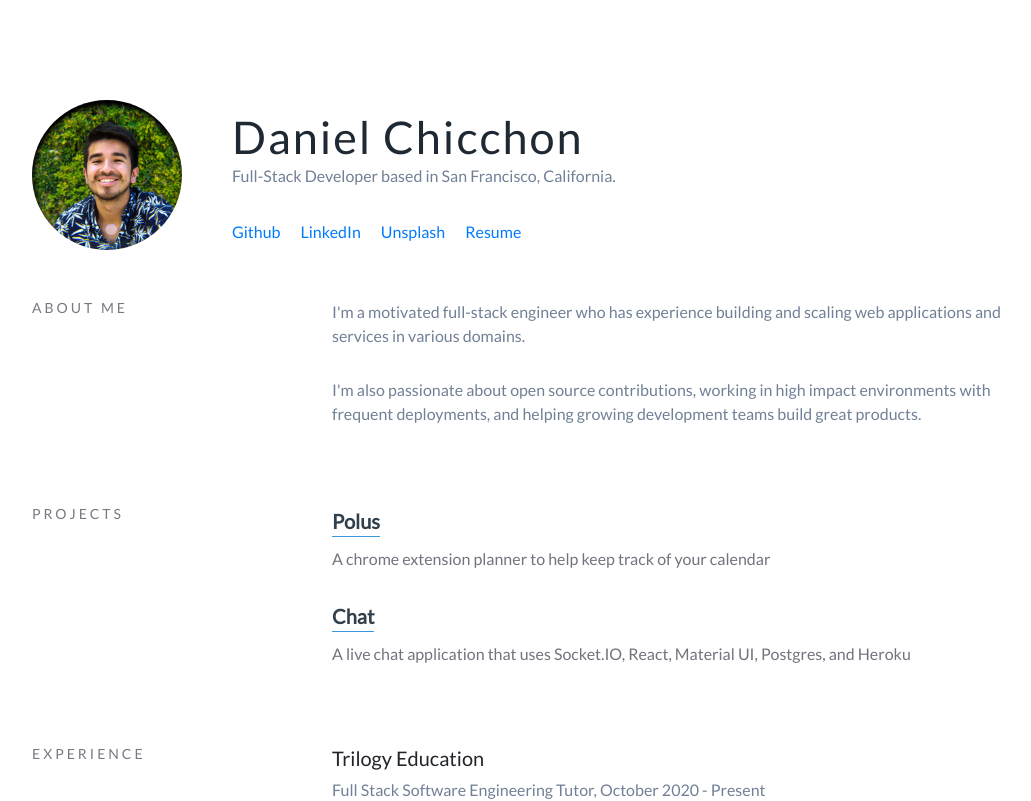
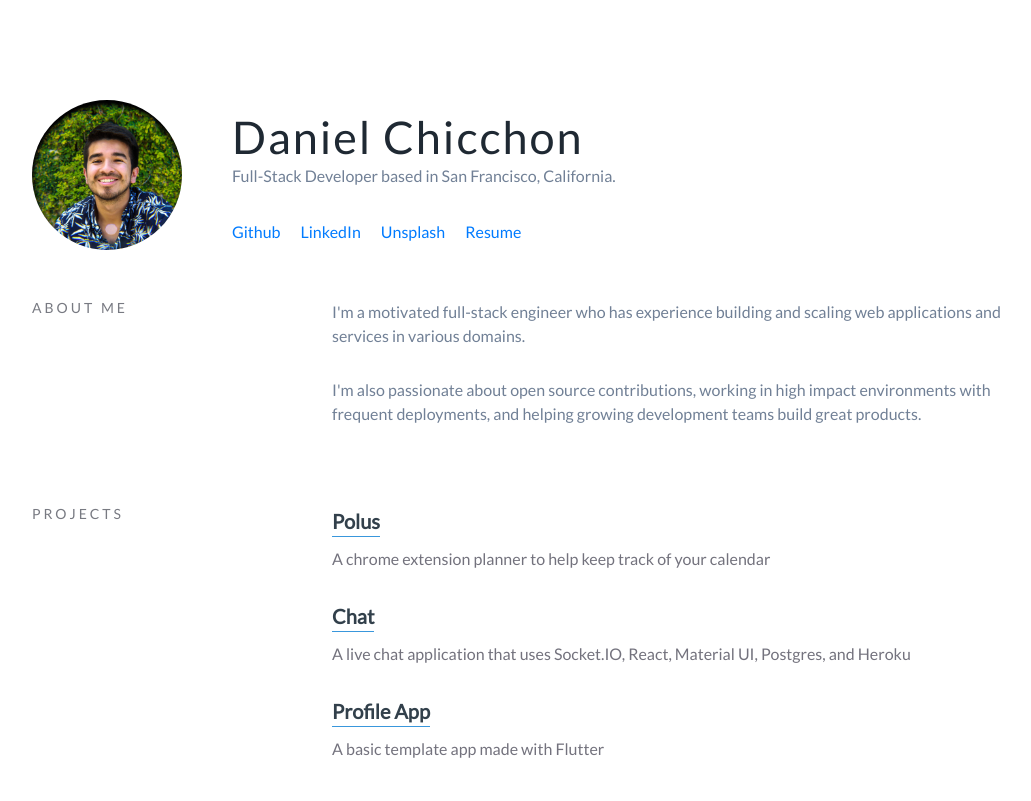
Before and after one commit to dchicchon/portfolio, a React (Create React App) app in the folder client/: page /code in a window 1280 px wide. Shown: the top 801 px of the page, without its empty margins (68-1099 px from the left). Built offline with nearby package versions, Linux system fonts and the light colour scheme.

Commit message:
add Flutter app to code page

```diff
--- a/client/src/Pages/Code/index.js
+++ b/client/src/Pages/Code/index.js
@@ -106,10 +106,20 @@ const Code = () => {
                 Chat
               </a>
               <p>
-                A live chat application that uses Socket.IO, React, Material UI, Postgres, and Heroku
+                A live chat application that uses Socket.IO, React, Material UI,
+                Postgres, and Heroku
               </p>
             </div>
-
+            <div className="code-project-link">
+              <a
+                href="https://github.com/dchicchon/mobile-app"
+                target="_blank"
+                rel="noopenner noreferrer"
+              >
+                Profile App
+              </a>
+              <p>A basic template app made with Flutter</p>
+            </div>
           </div>
         </section>
         <section id="code-experience">
```
